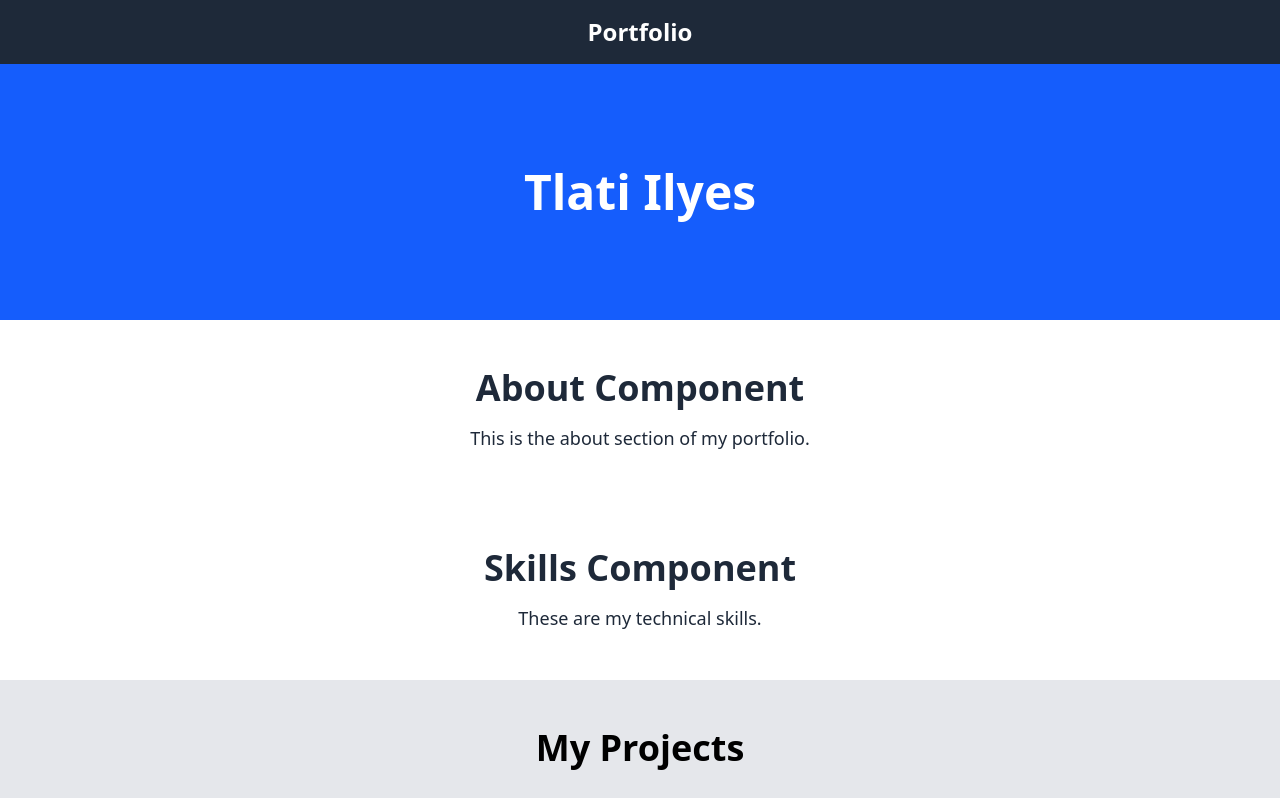
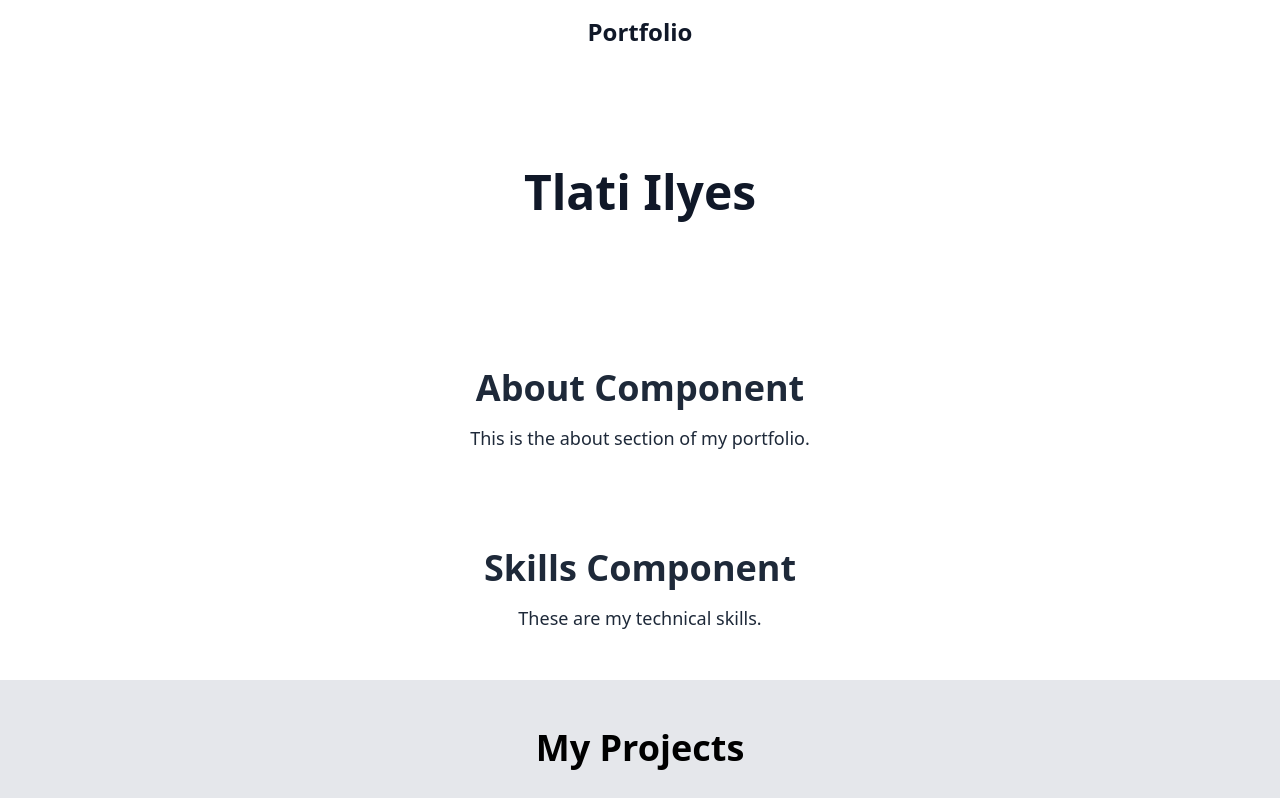
Before and after one commit to ITlaDev404/portfolio, a React app: page / in a window 1280 px wide. Shown: the top 798 px of the page. Built offline with nearby package versions, Linux system fonts and the light colour scheme; the HTML template or start-up script is replaced by a standard one.

Commit message:
changement de coleur

```diff
--- a/src/components/Header.tsx
+++ b/src/components/Header.tsx
@@ -1,6 +1,6 @@
 const Header = () => {
   return (
-    <header className="bg-gray-800 text-white p-4 text-center text-2xl font-bold">
+    <header className="bg-headersColor text-protfolioText p-4 text-center text-2xl font-bold">
       <h1>Portfolio</h1>
     </header>
   );
--- a/src/components/Hero.tsx
+++ b/src/components/Hero.tsx
@@ -1,6 +1,6 @@
 const Hero = () => {
   return (
-    <section className="bg-blue-600 text-white p-16 text-center min-h-64 flex items-center justify-center">
+    <section className="bg-portfolioBackground2 text-protfolioText2 p-16 text-center min-h-64 flex items-center justify-center">
       <h1 className="text-5xl font-extrabold">Tlati Ilyes </h1>
     </section>
   );
--- a/tailwind.config.js
+++ b/tailwind.config.js
@@ -7,7 +7,11 @@ export default {
   theme: {
     extend: {
       colors: {
-        portfolioBackground: '#F0F0F0', // Votre couleur personnalisée
+        headersColor:'#E8E8E8',
+        portfolioBackground: '#FCFCFC', //  couleur personnalisée pour le Backend
+        portfolioBackground2: '#F9F9F9',
+        protfolioText: '#202020', //coleur personnalisée pour le texte
+        protfolioText2: '#646464'
       }
     },
   },
```
